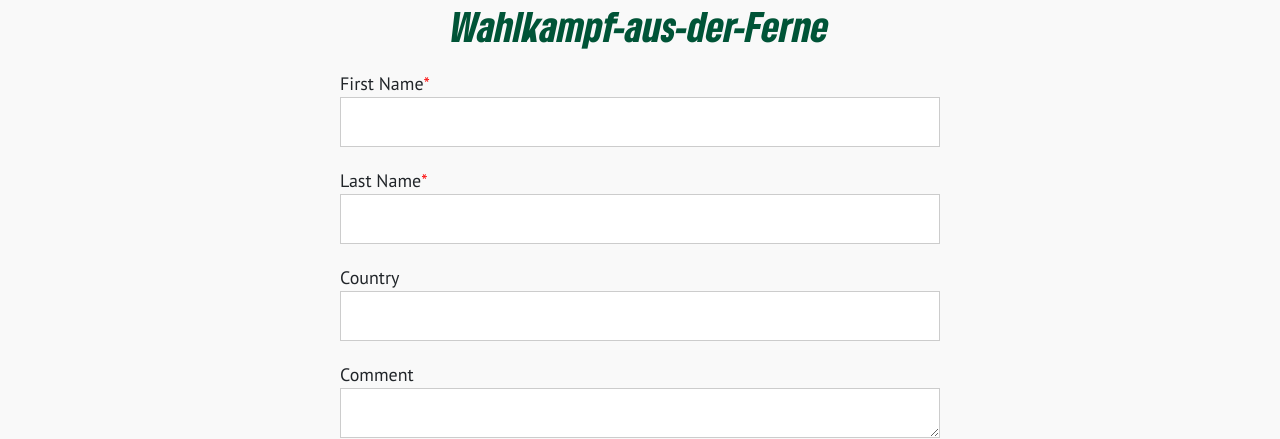
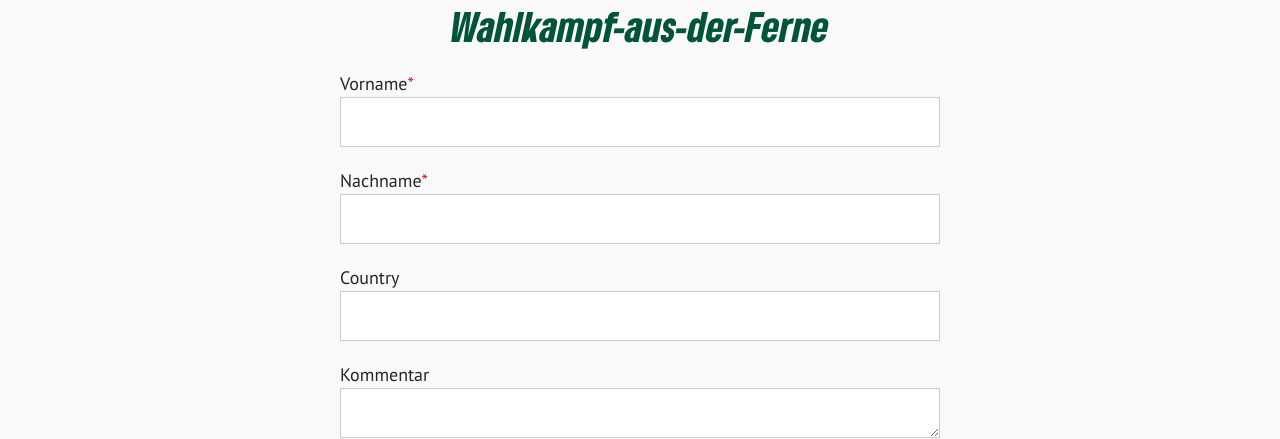
Before and after one commit to PraveshReact/HHHHGruenePublic, a React (Create React App) app: page /Wahlkampf-aus-der-Ferne in a window 1280 px wide. Shown: the part 174-613 px from the top of the page. Built offline with nearby package versions, Linux system fonts and the light colour scheme; no server answers.

Commit message:
ContactFormChnageg

```diff
--- a/src/BriefwahlElection.tsx
+++ b/src/BriefwahlElection.tsx
@@ -82,7 +82,7 @@ const BriefwahlElection = () => {
         <h2 className="contact-form-title">Wahlkampf-aus-der-Ferne</h2>
         <form className="contact-form">
           <div className="input-group">
-            <label htmlFor="FirstName">First Name<span className="text-danger">*</span></label>
+            <label htmlFor="FirstName">Vorname<span className="text-danger">*</span></label>
             <input
               type="text"
               id="FirstName"
@@ -94,7 +94,7 @@ const BriefwahlElection = () => {
           </div>
 
           <div className="input-group">
-            <label htmlFor="LastName">Last Name<span className="text-danger">*</span></label>
+            <label htmlFor="LastName">Nachname<span className="text-danger">*</span></label>
             <input
               type="text"
               id="LastName"
@@ -118,7 +118,7 @@ const BriefwahlElection = () => {
           </div>
 
           <div className="input-group">
-            <label htmlFor="Comment">Comment</label>
+            <label htmlFor="Comment">Kommentar</label>
             <textarea
               id="Comment"
               name="Comment"
```
Also changed, not shown: package.json (+2 -8 lines), 2 other files (tests, documents, lock files or other folders).
